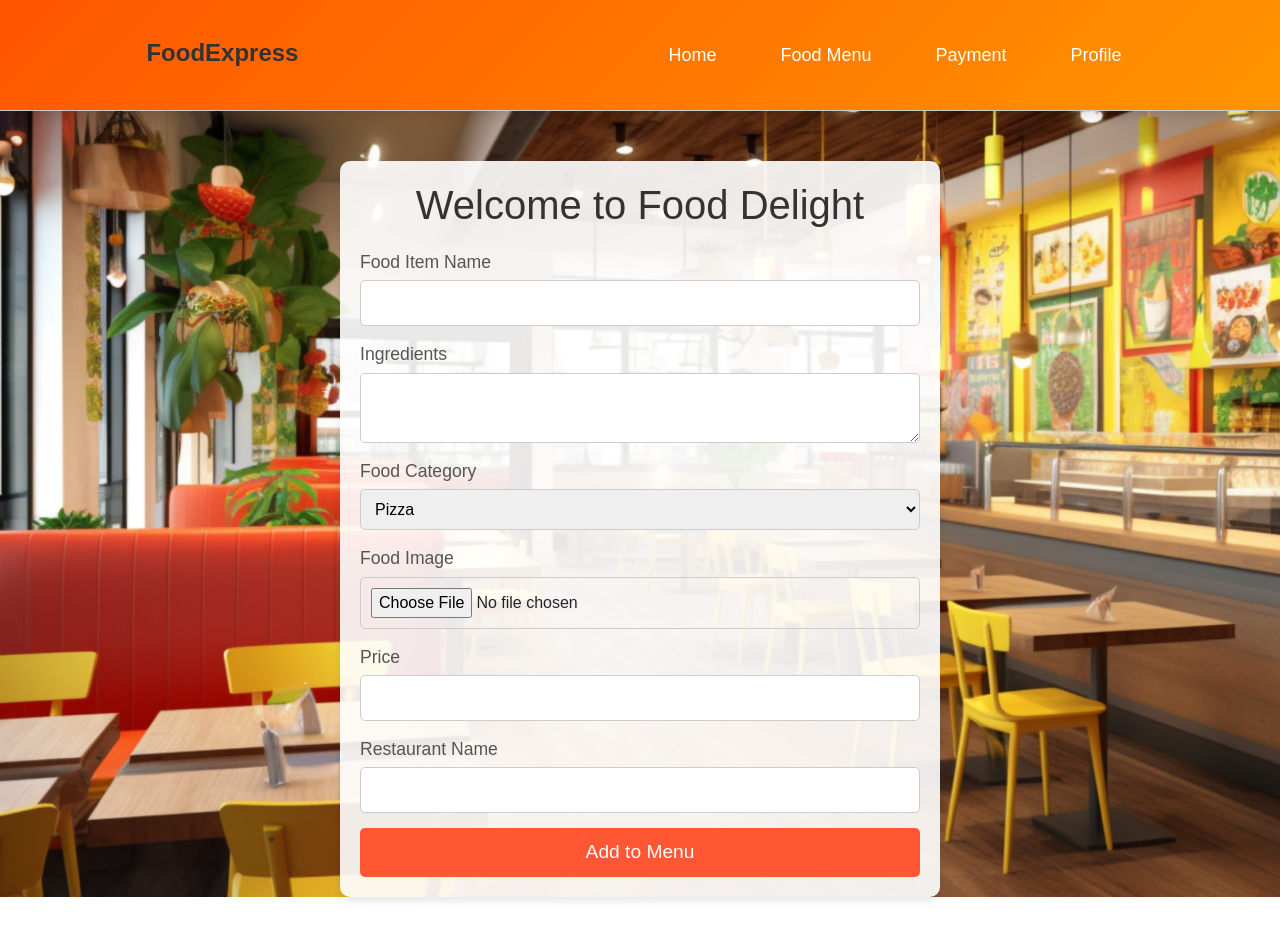
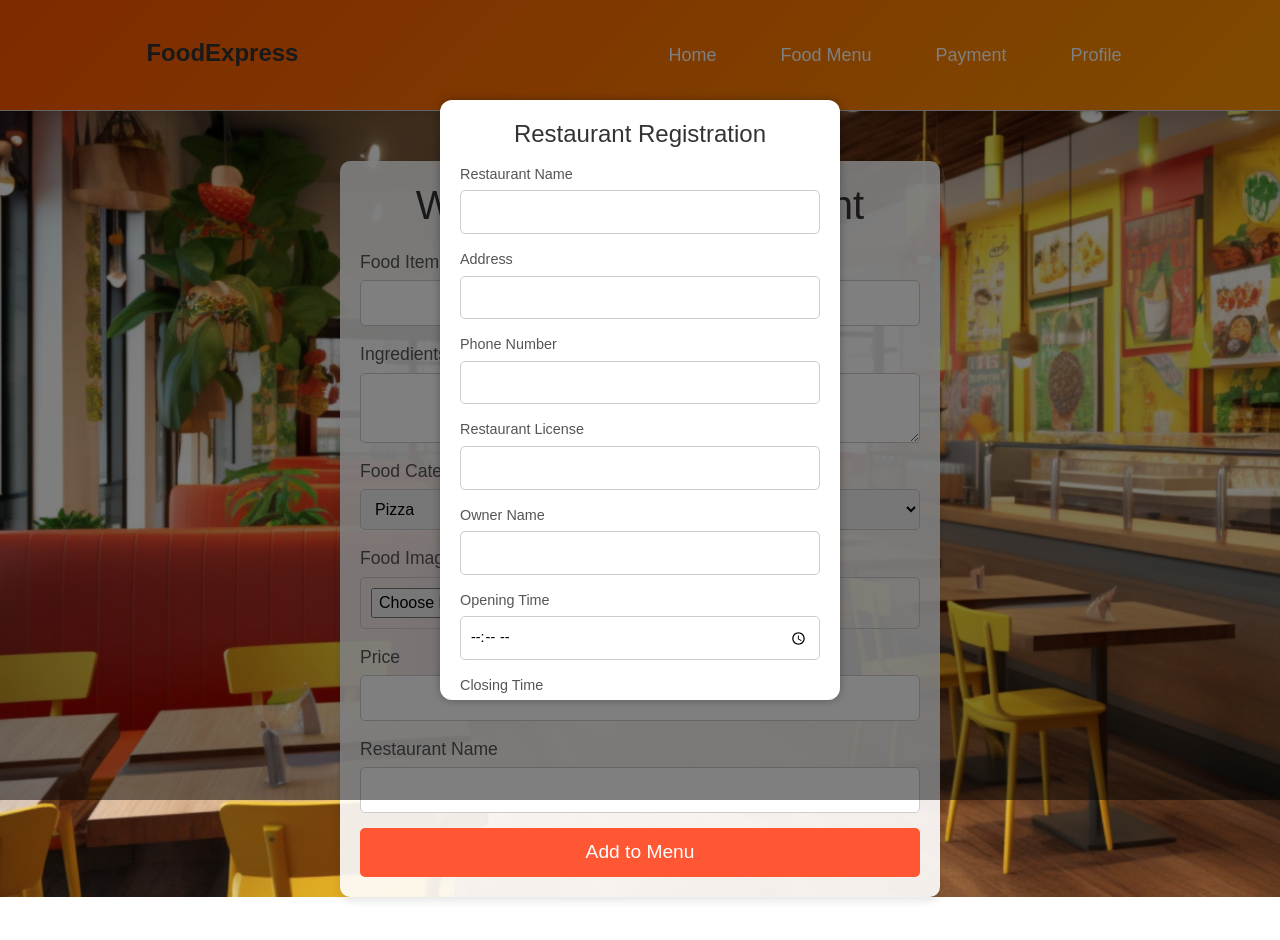
Before and after one commit to Parth-243/fast-food, a React (Create React App) app: page /restaurantPage in a window 1280 px wide. Shown: the top 940 px of the page. Built offline with nearby package versions, Linux system fonts and the light colour scheme.

Commit message:
remove unwanted code and add restaurant registration modal in restaurant user home page

```diff
--- a/src/component/Panels/BusinessPanel/RestaurantHome.jsx
+++ b/src/component/Panels/BusinessPanel/RestaurantHome.jsx
@@ -1,6 +1,7 @@
 import React, { useState } from "react";
 import styles from "./RestaurantHome.module.css"; // Import CSS module
 import RestaurantHeader from "../../Layout/restaurantHeader";
+import RestaurantRegistration from "./RestaurantRegistration";
 
 const RestaurantHome = () => {
   const [foodItem, setFoodItem] = useState("");
@@ -30,6 +31,7 @@ const RestaurantHome = () => {
   return (
     <div className={styles["restaurant-page"]}>
       <RestaurantHeader />
+      <RestaurantRegistration />
       <div className={styles["restaurant-home"]}>
         <h1 className={styles.title}>Welcome to Food Delight</h1>
         <form className={styles["food-menu-form"]} onSubmit={handleSubmit}>
```
Also changed, not shown: src/component/Panels/BusinessPanel/RestaurantRegistration.jsx (+0 -148 lines).
